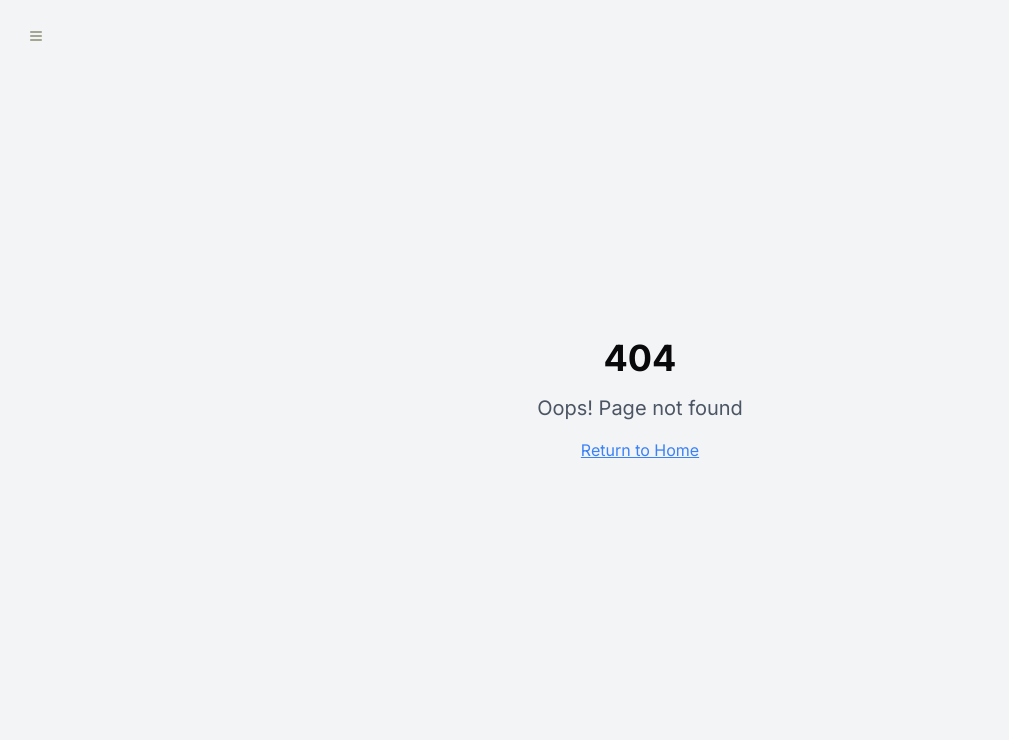
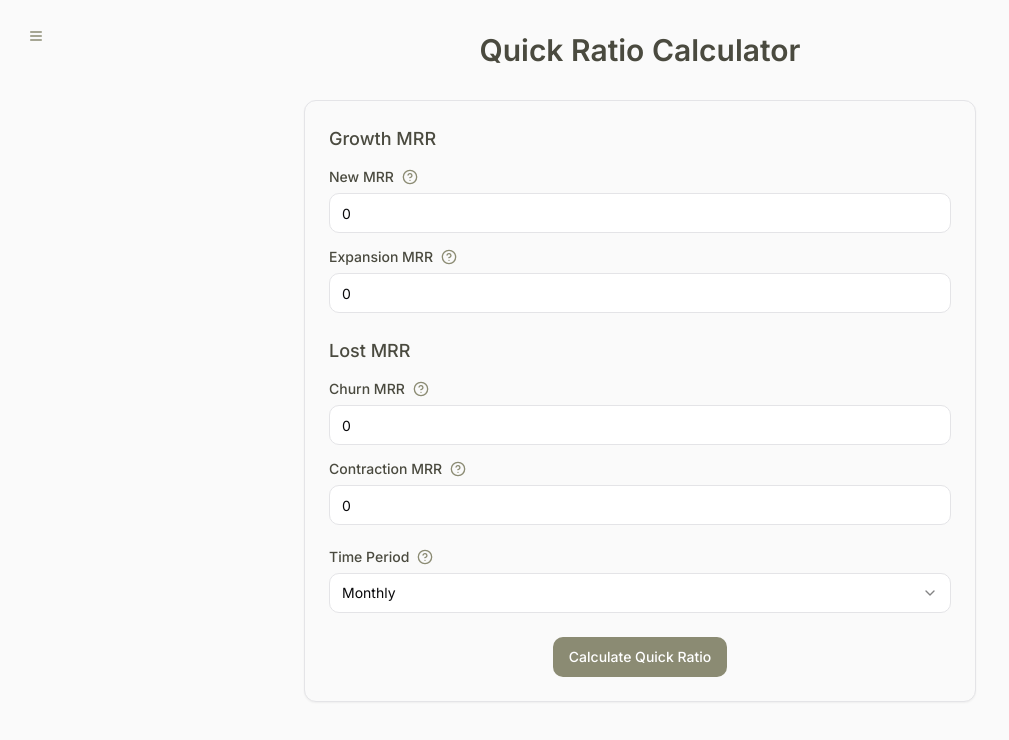
Before and after one commit to oomiyasa/price-price-baby, a React (Vite) app: page /quick-ratio in a window 1280 px wide. Before the commit this address had no page. Shown: the top 740 px of the page, without its empty margins (0-1009 px from the left). Built offline with nearby package versions, Linux system fonts and the light colour scheme.

Commit message:
Refactor codebase
This commit refactors the codebase.  No specific changes are detailed here.

```diff
--- a/src/App.tsx
+++ b/src/App.tsx
@@ -19,6 +19,7 @@ import NRRCalculator from "@/pages/NRRCalculator";
 import ChurnCalculator from "@/pages/ChurnCalculator";
 import LTVCalculator from "@/pages/LTVCalculator";
 import CACCalculator from "@/pages/CACCalculator";
+import QuickRatioCalculator from "@/pages/QuickRatioCalculator";
 import MainNav from "@/components/MainNav";
 
 const App = () => {
@@ -43,6 +44,7 @@ const App = () => {
               <Route path="/churn" element={<ChurnCalculator />} />
               <Route path="/ltv" element={<LTVCalculator />} />
               <Route path="/cac" element={<CACCalculator />} />
+              <Route path="/quick-ratio" element={<QuickRatioCalculator />} />
               <Route path="*" element={<NotFound />} />
             </Routes>
             <Toaster />
--- /dev/null
+++ b/src/components/revenue/QuickRatioCalculator.tsx
@@ -0,0 +1,29 @@
+
+import React, { useState } from "react";
+import { QuickRatioForm } from "./components/QuickRatioForm";
+import { QuickRatioResults } from "./components/QuickRatioResults";
+import { QuickRatioData, QuickRatioResult } from "./types";
+import { calculateQuickRatio } from "./utils/quickRatioCalculations";
+
+export function QuickRatioCalculator() {
+  const [results, setResults] = useState<QuickRatioResult | null>(null);
+
+  const handleSubmit = (data: QuickRatioData) => {
+    const calculatedResults = calculateQuickRatio(data);
+    setResults(calculatedResults);
+  };
+
+  return (
+    <div className="container mx-auto px-4 py-8">
+      <h1 className="text-3xl font-semibold text-center text-[#4A4A3F] mb-8">
+        Quick Ratio Calculator
+      </h1>
+      <div className="max-w-2xl mx-auto">
+        <div className="space-y-8">
+          <QuickRatioForm onSubmit={handleSubmit} />
+          {results && <QuickRatioResults results={results} />}
+        </div>
+      </div>
+    </div>
+  );
+}
--- /dev/null
+++ b/src/components/revenue/components/QuickRatioForm.tsx
@@ -0,0 +1,98 @@
+
+import React from "react";
+import { useForm } from "react-hook-form";
+import { Button } from "@/components/ui/button";
+import { Card, CardContent } from "@/components/ui/card";
+import { Form } from "@/components/ui/form";
+import { QuickRatioData } from "../types";
+import { NumericInput } from "./form/NumericInput";
+import { SelectField } from "./form/SelectField";
+
+interface QuickRatioFormProps {
+  onSubmit: (data: QuickRatioData) => void;
+}
+
+export function QuickRatioForm({ onSubmit }: QuickRatioFormProps) {
+  const form = useForm<QuickRatioData>({
+    defaultValues: {
+      newMRR: 0,
+      expansionMRR: 0,
+      churnMRR: 0,
+      contractionMRR: 0,
+      timePeriod: "monthly",
+    },
+  });
+
+  const { control } = form;
+
+  return (
+    <Card className="bg-[#FAFAFA]">
+      <CardContent className="pt-6">
+        <Form {...form}>
+          <form onSubmit={form.handleSubmit(onSubmit)} className="space-y-6">
+            <div>
+              <h3 className="text-lg font-medium text-[#4A4A3F] mb-4">Growth MRR</h3>
+              <div className="space-y-4">
+                <NumericInput
+                  control={control}
+                  name="newMRR"
+                  label="New MRR"
+                  tooltip="Monthly Recurring Revenue from new customers"
+                  placeholder="Enter new MRR"
+                />
+                <NumericInput
+                  control={control}
+                  name="expansionMRR"
+                  label="Expansion MRR"
+                  tooltip="Additional MRR from existing customers (upgrades)"
+                  placeholder="Enter expansion MRR"
+                />
+              </div>
+            </div>
+
+            <div>
+              <h3 className="text-lg font-medium text-[#4A4A3F] mb-4">Lost MRR</h3>
+              <div className="space-y-4">
+                <NumericInput
+                  control={control}
+                  name="churnMRR"
+                  label="Churn MRR"
+                  tooltip="Lost MRR from customers who cancelled"
+                  placeholder="Enter churn MRR"
+                />
+                <NumericInput
+                  control={control}
+                  name="contractionMRR"
+                  label="Contraction MRR"
+                  tooltip="Lost MRR from customers who downgraded"
+                  placeholder="Enter contraction MRR"
+                />
+              </div>
+            </div>
+
+            <SelectField
+              control={control}
+              name="timePeriod"
+              label="Time Period"
+              tooltip="Select the time period for your MRR data"
+              options={[
+                { value: "monthly", label: "Monthly" },
+                { value: "quarterly", label: "Quarterly" },
+                { value: "annually", label: "Annually" },
+              ]}
+            />
+
+            <div className="flex justify-center">
+              <Button
+                type="submit"
+                className="bg-[#8B8B73] hover:bg-[#6B6B5F] text-white"
+              >
+                Calculate Quick Ratio
+              </Button>
+            </div>
+          </form>
+        </Form>
+      </CardContent>
+    </Card>
+  );
+}
--- /dev/null
+++ b/src/components/revenue/components/QuickRatioResults.tsx
@@ -0,0 +1,60 @@
+
+import React from "react";
+import { Card, CardContent } from "@/components/ui/card";
+import { QuickRatioResult } from "../types";
+
+interface QuickRatioResultsProps {
+  results: QuickRatioResult;
+}
+
+export function QuickRatioResults({ results }: QuickRatioResultsProps) {
+  const { quickRatio, growthEfficiency, netMRR } = results;
+
+  const getEfficiencyColor = (efficiency: string) => {
+    switch (efficiency) {
+      case "Excellent":
+        return "text-green-600";
+      case "Good":
+        return "text-yellow-600";
+      case "Poor":
+        return "text-red-600";
+      default:
+        return "text-gray-600";
+    }
+  };
+
+  return (
+    <Card className="bg-[#FAFAFA]">
+      <CardContent className="pt-6">
+        <div className="space-y-6">
+          <div className="text-center">
+            <h3 className="text-2xl font-medium text-[#4A4A3F] mb-2">
+              Quick Ratio
+            </h3>
+            <p className="text-4xl font-bold text-[#8B8B73]">
+              {quickRatio.toFixed(2)}
+            </p>
+          </div>
+
+          <div className="text-center">
+            <h4 className="text-lg font-medium text-[#4A4A3F] mb-2">
+              Growth Efficiency
+            </h4>
+            <p className={`text-2xl font-semibold ${getEfficiencyColor(growthEfficiency)}`}>
+              {growthEfficiency}
+            </p>
+          </div>
+
+          <div className="text-center">
+            <h4 className="text-lg font-medium text-[#4A4A3F] mb-2">
+              Net MRR
+            </h4>
+            <p className="text-2xl font-semibold text-[#8B8B73]">
+              ${netMRR.toLocaleString()}
+            </p>
+          </div>
+        </div>
+      </CardContent>
+    </Card>
+  );
+}
--- a/src/components/revenue/types.ts
+++ b/src/components/revenue/types.ts
@@ -111,3 +111,17 @@ export interface CACResults {
   efficiencyRatio: number;
   benchmarkComparison: "good" | "average" | "poor";
 }
+
+export interface QuickRatioData {
+  newMRR: number;
+  expansionMRR: number;
+  churnMRR: number;
+  contractionMRR: number;
+  timePeriod: "monthly" | "quarterly" | "annually";
+}
+
+export interface QuickRatioResult {
+  quickRatio: number;
+  growthEfficiency: "Poor" | "Good" | "Excellent";
+  netMRR: number;
+}
--- /dev/null
+++ b/src/components/revenue/utils/quickRatioCalculations.ts
@@ -0,0 +1,27 @@
+
+import { QuickRatioData, QuickRatioResult } from "../types";
+
+export const calculateQuickRatio = (data: QuickRatioData): QuickRatioResult => {
+  const { newMRR, expansionMRR, churnMRR, contractionMRR } = data;
+
+  const growthMRR = newMRR + expansionMRR;
+  const lostMRR = churnMRR + contractionMRR;
+
+  const quickRatio = lostMRR === 0 ? growthMRR : growthMRR / lostMRR;
+  const netMRR = growthMRR - lostMRR;
+
+  let growthEfficiency: "Poor" | "Good" | "Excellent";
+  if (quickRatio >= 4) {
+    growthEfficiency = "Excellent";
+  } else if (quickRatio >= 2) {
+    growthEfficiency = "Good";
+  } else {
+    growthEfficiency = "Poor";
+  }
+
+  return {
+    quickRatio,
+    growthEfficiency,
+    netMRR,
+  };
+};
--- /dev/null
+++ b/src/pages/QuickRatioCalculator.tsx
@@ -0,0 +1,6 @@
+
+import { QuickRatioCalculator } from "@/components/revenue/QuickRatioCalculator";
+
+export default function QuickRatioPage() {
+  return <QuickRatioCalculator />;
+}
```
